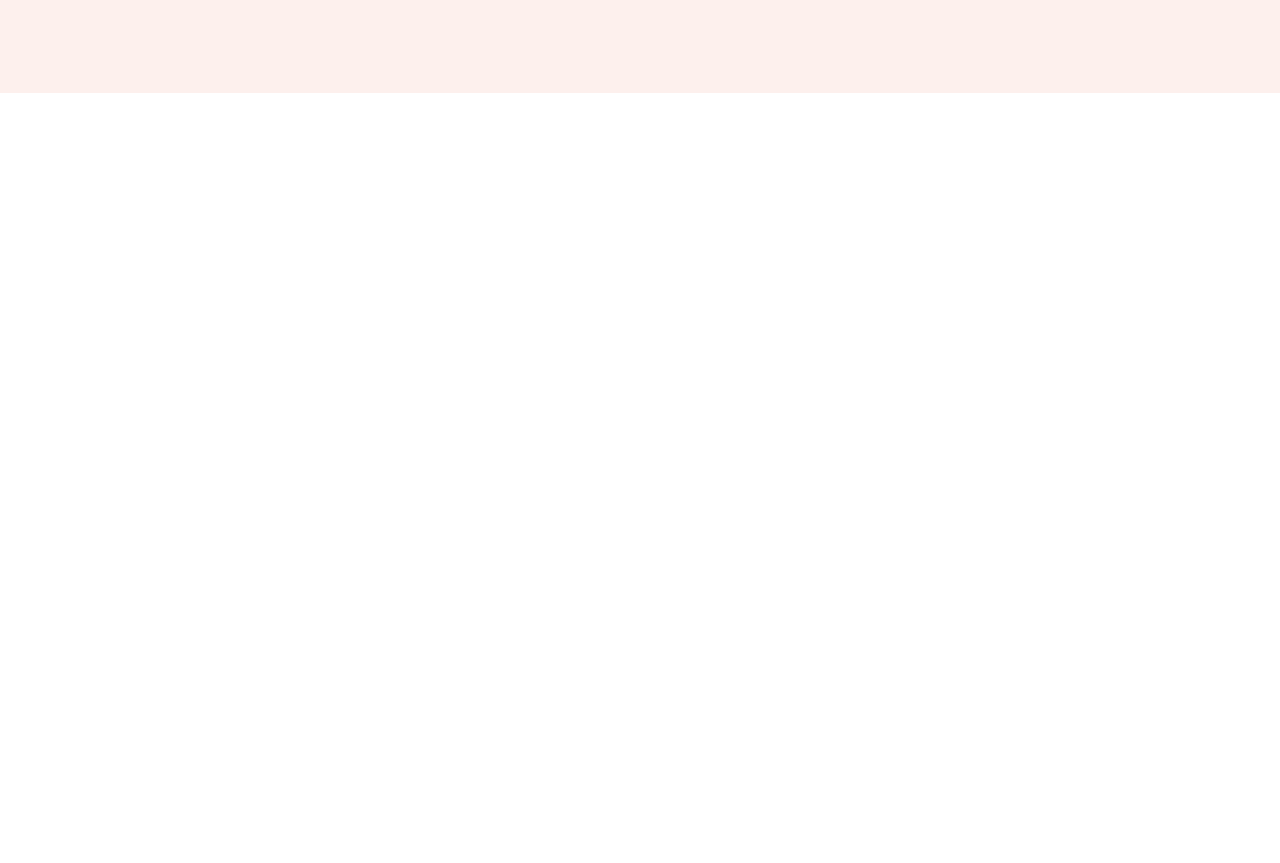
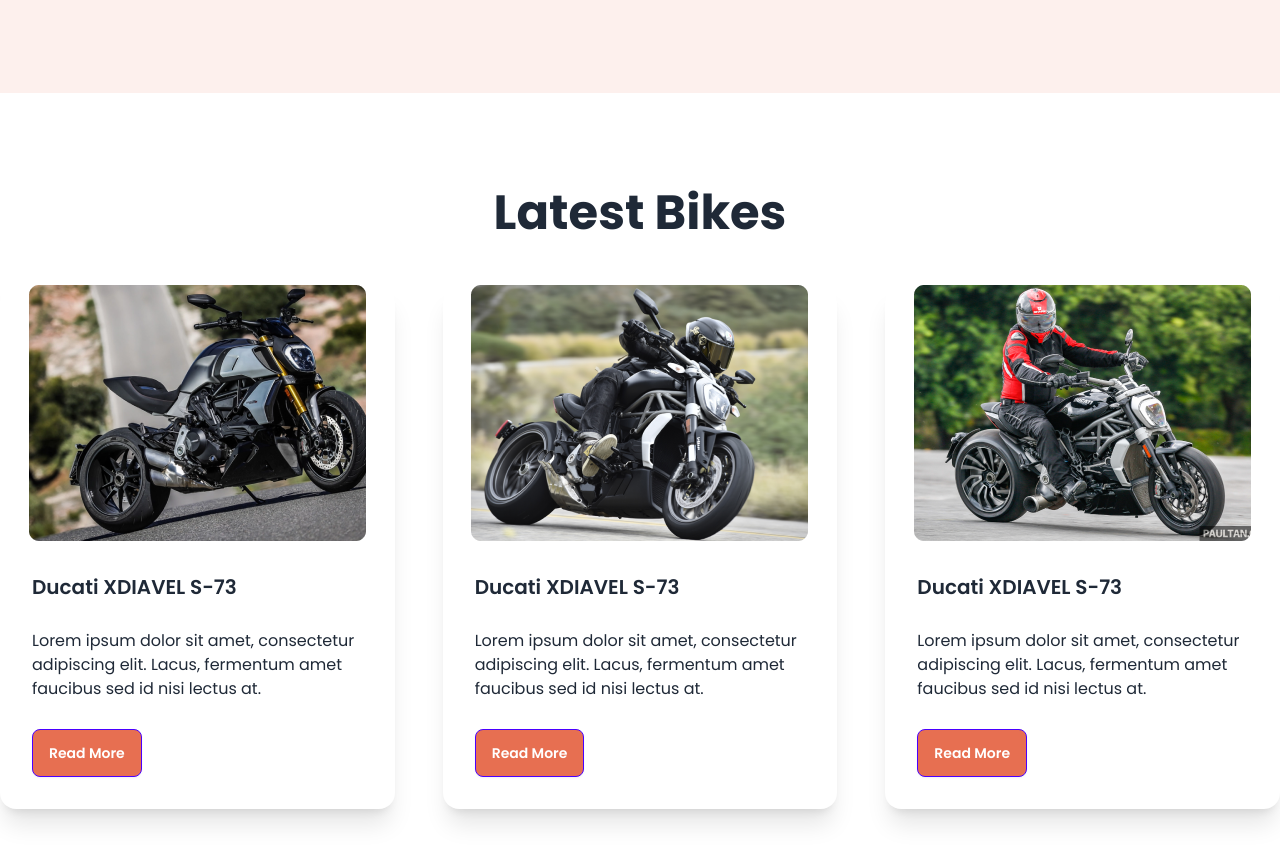
Before and after one commit to SaikatAhmed78/BikerZone-With-Deisyui-Tailwind, a plain HTML site: page index.html in a window 1280 px wide. Shown: the part 525-1388 px from the top of the page. Before the commit the page ends 800 px from the top, so only its background shows below. Drawn offline with nearby package versions, Linux system fonts and the light colour scheme.

Commit message:
Latest Bike Section Done

```diff
--- a/index.html
+++ b/index.html
@@ -156,7 +156,6 @@
               </div>
             </div>
 
-
                <img
                  src="https://img.daisyui.com/images/stock/photo-1665553365602-b2fb8e5d1707.webp"
                  class="w-full" />
@@ -165,12 +164,62 @@
                </div>
              </div>
            </div>
-
         </header>
 
         <!-- Main Section -->
          <main class="md:container mx-auto">
+           <!-- Featured Bike Section - Homework -->
+            <section></section>
 
+            <!-- Latest Bike Section -->
+             <section class="my-24">
+                <h3 class="text-5xl font-bold text-center mb-12">Latest Bikes</h3>
+                <!-- Cards-->
+                 <div class="grid  grid-cols-1 md:grid-cols-2 lg:grid-cols-3 gap-12">
+                    <!-- Card 1 -->
+                    <div class="card bg-base-100  shadow-xl">
+                        <figure>
+                          <img
+                            src="./images/others/latest1.png"/>
+                        </figure>
+                        <div class="card-body space-y-5">
+                          <h2 class="card-title">Ducati XDIAVEL S-73</h2>
+                          <p>Lorem ipsum dolor sit amet, consectetur adipiscing elit. Lacus, fermentum amet faucibus sed id nisi lectus at.</p>
+                          <div class="card-actions">
+                            <button class="btn btn-primary bg-bike-primary text-white">Read More</button>
+                          </div>
+                        </div>
+                      </div>
+                    <!-- Card 2 -->
+                    <div class="card bg-base-100  shadow-xl">
+                        <figure>
+                          <img
+                            src="./images/others/latest2.png"/>
+                        </figure>
+                        <div class="card-body space-y-5">
+                          <h2 class="card-title">Ducati XDIAVEL S-73</h2>
+                          <p>Lorem ipsum dolor sit amet, consectetur adipiscing elit. Lacus, fermentum amet faucibus sed id nisi lectus at.</p>
+                          <div class="card-actions">
+                            <button class="btn btn-primary bg-bike-primary text-white">Read More</button>
+                          </div>
+                        </div>
+                      </div>
+                    <!-- Card 3 -->
+                    <div class="card bg-base-100  shadow-xl">
+                        <figure>
+                          <img
+                            src="./images/others/latest3.png"/>
+                        </figure>
+                        <div class="card-body space-y-5">
+                          <h2 class="card-title">Ducati XDIAVEL S-73</h2>
+                          <p>Lorem ipsum dolor sit amet, consectetur adipiscing elit. Lacus, fermentum amet faucibus sed id nisi lectus at.</p>
+                          <div class="card-actions">
+                            <button class="btn btn-primary bg-bike-primary text-white">Read More</button>
+                          </div>
+                        </div>
+                      </div>
+                 </div>
+             </section>
          </main>
 
          <!-- Footer Section -->
```
Lines whose indentation alone changed are shown as unchanged.
